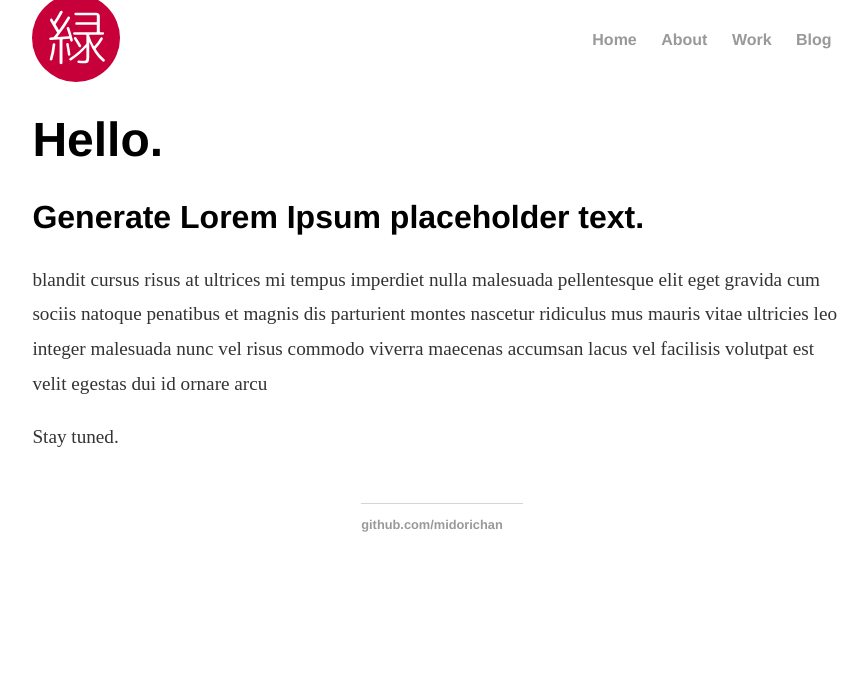
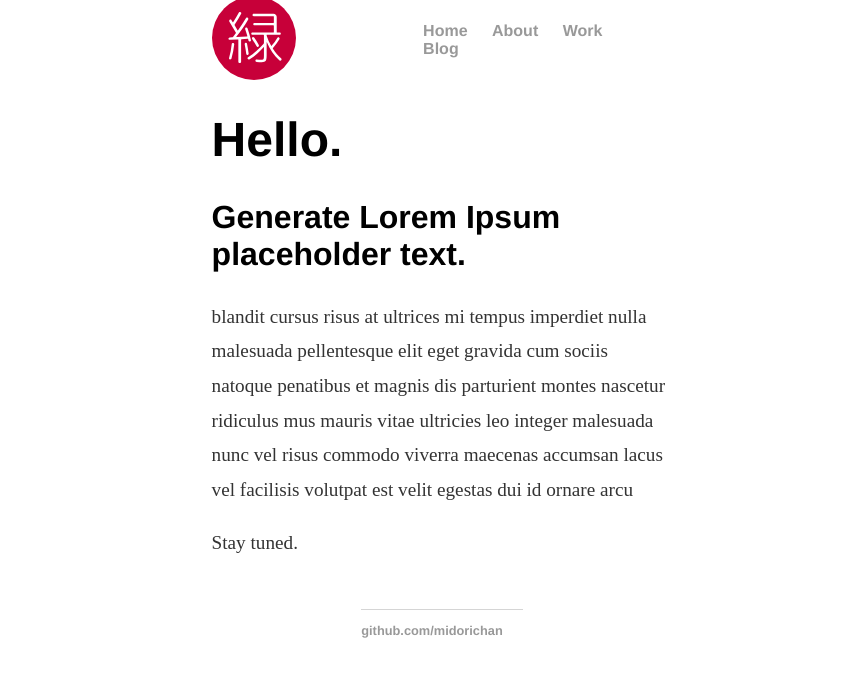
Before and after one commit to midorichan/midorichan.github.io, a Jekyll site: the page built from index.html, in a window 1280 px wide. Shown: the top 677 px of the page, without its empty margins (198-1066 px from the left). Built offline with Jekyll 4.4.1, drawn with Linux system fonts in a browser that asks for light colours.

Commit message:
favicon updates

```diff
--- a/_layouts/default.html
+++ b/_layouts/default.html
@@ -3,7 +3,7 @@
     <head>
 		<title>{{ page.title }}</title>
 		<link rel="stylesheet" href="{{ 'css/main.css' | absolute_url }}">
-		<link rel="icon" type="image/png" sizes="16x16" href="images/favicon-16x16.png">
+		<link rel="icon" type="image/png" sizes="32x32" href="images/favicon-32x32.png">
 		<style>
 
 			</style>
--- a/css/main.css
+++ b/css/main.css
@@ -13,7 +13,7 @@
 html, body {
     font-size: 16px;
     margin: 0 auto;
-    width: 80%;
+    width: 60%;
 }
 
 .container {
```
